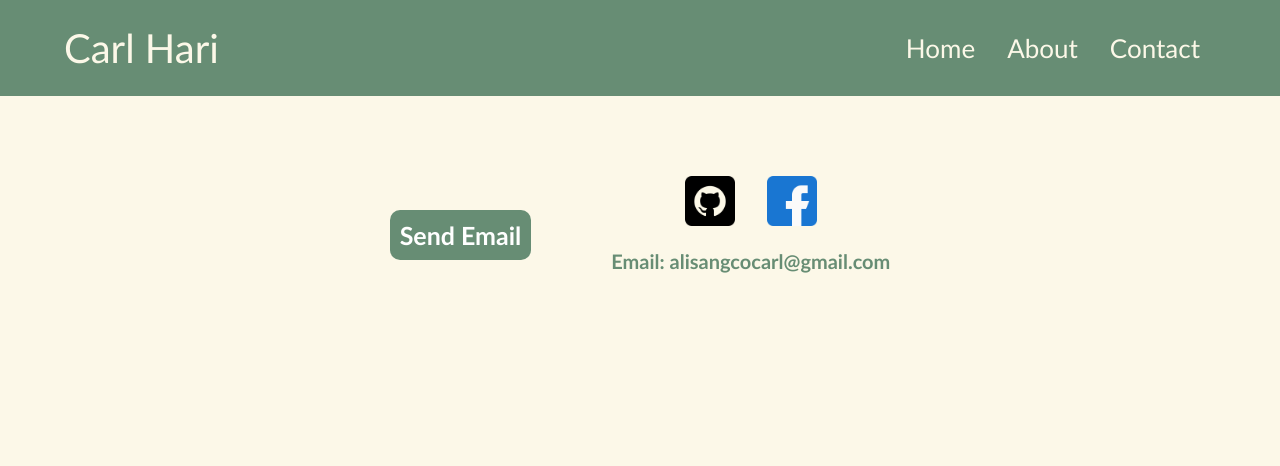
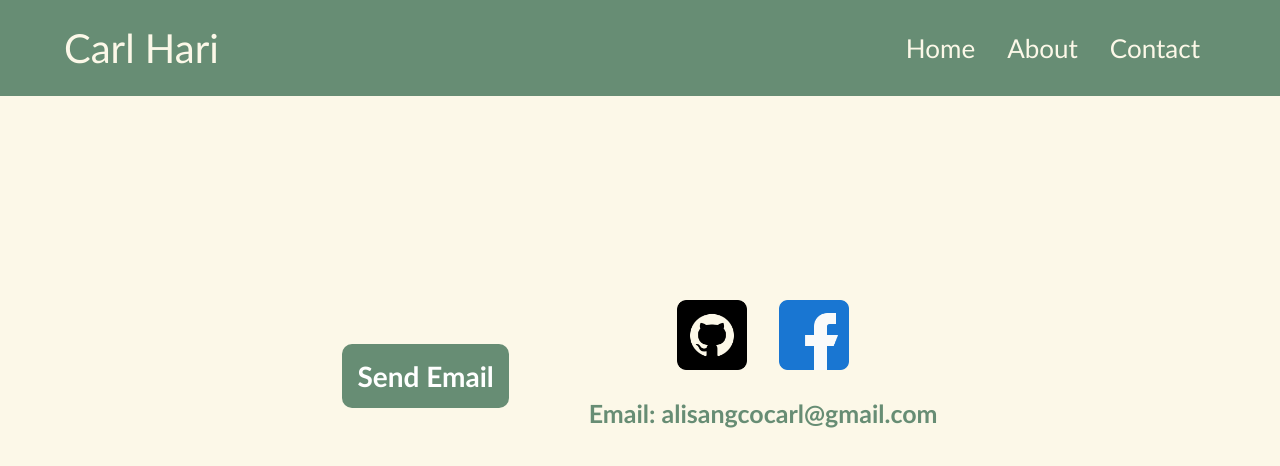
Before and after one commit to carlhari/Personal-Portfolio-Alisangco-React-js, a React (Vite) app: page /contact in a window 1280 px wide. Shown: the top 466 px of the page. Built offline with nearby package versions, Linux system fonts and the light colour scheme.

Commit message:
title icon, adjust contact sizes

```diff
--- a/index.html
+++ b/index.html
@@ -2,9 +2,9 @@
 <html lang="en">
   <head>
     <meta charset="UTF-8" />
-    <link rel="icon" type="image/svg+xml" href="/vite.svg" />
+    <link rel="icon" type="image/svg+xml" href="/profile.jpg" />
     <meta name="viewport" content="width=device-width, initial-scale=1.0" />
-    <title>Vite + React</title>
+    <title>Portfolio | Carl Hari</title>
   </head>
   <body>
     <div id="root"></div>
--- a/src/index.css
+++ b/src/index.css
@@ -207,6 +207,7 @@ body{
     gap:5rem;
     flex-wrap: wrap;
     position: relative;
+    height:50vh;
 }
 
 .icons{
@@ -218,33 +219,32 @@ body{
 }
 
 .contact p{
-    font-size: 20px;
+    font-size: 25px;
     color:var(--green);
     font-weight: bold;
-
-
 }
 
 .icons a img{
-    width:50px;
-    height: 50px;
+    width:70px;
+    height: 70px;
 }
 
 .contact{
     display: flex;
     flex-direction: column;
-
+    animation:animationImg 1s ease-in;
 }
 
 .btnSend{
-    font-size: 25px;
+    font-size: 28px;
     font-weight: bolder;
     background-color: var(--green);
-    padding: 10px;
+    padding: 15px;
     color:white;
     border:none;
     border-radius: 10px;
-    cursor:pointer
+    cursor:pointer;
+    animation:animation 1s ease-in;
 }
 
 .popup-overlay {
```
Also changed, not shown: src/components/Navigation.jsx (indentation only).
